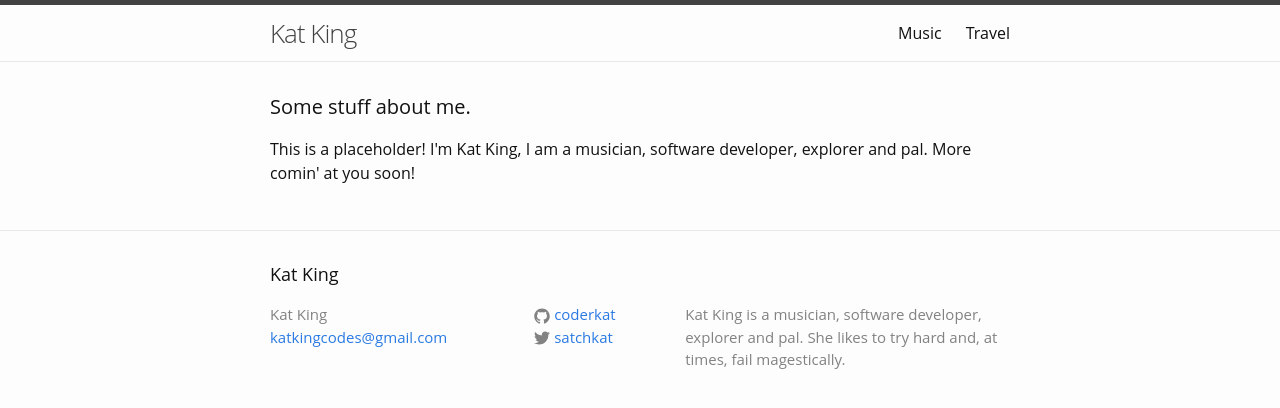
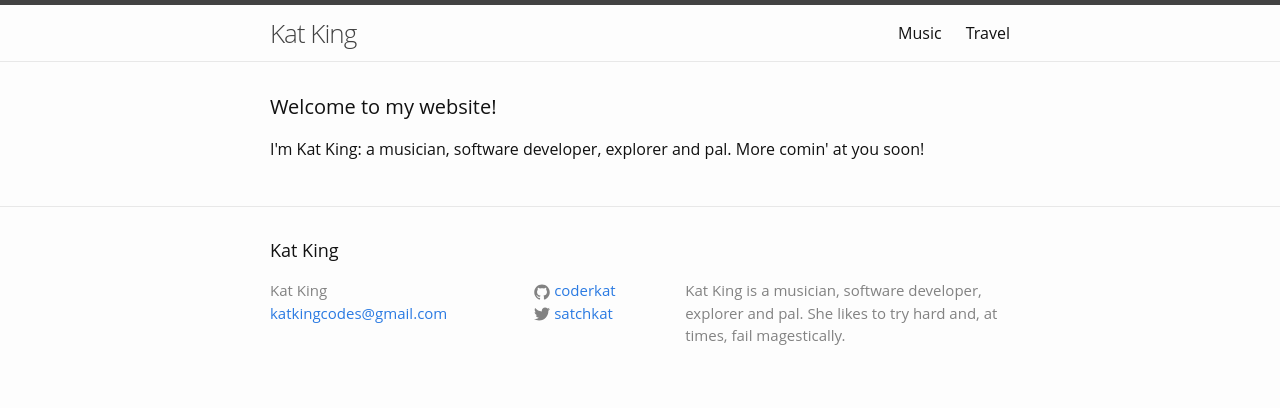
Before and after one commit to coderkat-zz/coderkat.github.io, a Jekyll site: the page built from index.html, in a window 1280 px wide. Shown: the top 408 px of the page. Built offline with Jekyll 4.4.1, drawn with Linux system fonts in a browser that asks for light colours.

Commit message:
Update index text

```diff
--- a/index.html
+++ b/index.html
@@ -4,8 +4,8 @@ layout: default
 
 <div class="home">
 
-  <h1 class="page-heading">Some stuff about me.</h1>
+  <h1 class="page-heading">Welcome to my website!</h1>
 
-  <p>This is a placeholder! I'm Kat King, I am a musician, software developer, explorer and pal. More comin' at you soon!</p>
+  <p>I'm Kat King: a musician, software developer, explorer and pal. More comin' at you soon!</p>
 
 </div>
```
